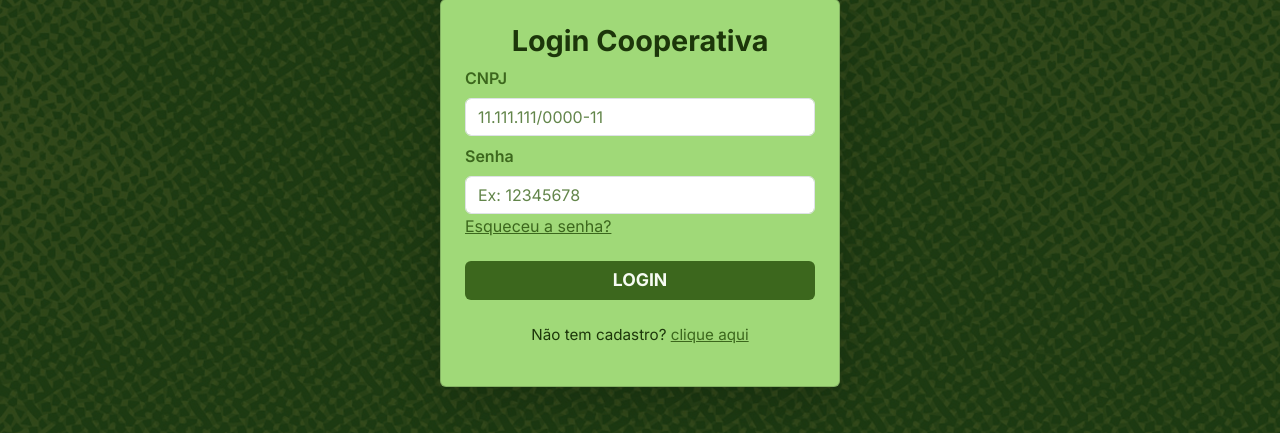
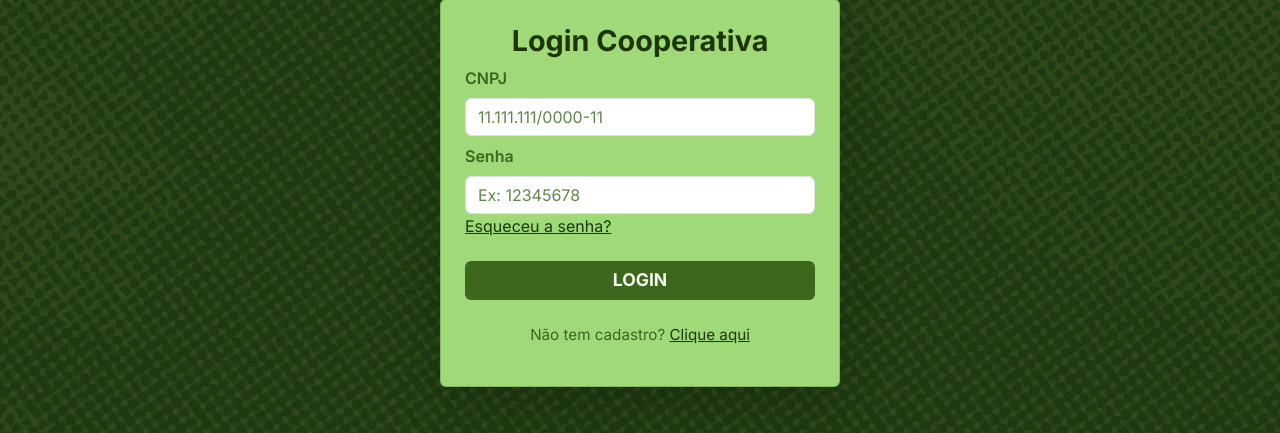
Before and after one commit to gustav0-rdg/tcc_cooperativas, a Flask app: page /login in a window 1280 px wide. Shown: the part 207-640 px from the top of the page. Run offline with Flask 3, Linux system fonts and the light colour scheme; some libraries are stand-ins or nearby versions.

Commit message:
FIX: Finalização da página de login e cadastro cooperativas

```diff
--- a/static/css/login/login.css
+++ b/static/css/login/login.css
@@ -55,7 +55,7 @@ input::placeholder{
 }
 
 #form p {
-    color: var(--verde-escuro) !important;
+    color: var(--verde-escuro-medio) !important;
     font-size: 0.95rem;
 }
 
@@ -64,7 +64,7 @@ input::placeholder{
 }
 
 .link_a {
-    color: var(--verde-escuro-medio);
+    color: var(--verde-escuro);
 }
 
 .link_a:hover {
--- a/templates/cadastro.html
+++ b/templates/cadastro.html
@@ -56,7 +56,7 @@
           <div class="form-check mb-3">
             <input type="checkbox" class="form-check-input" id="termos" name="termos" required>
             <p class="form-check-label" for="termos">
-              Li e concordo com os <a id="termosDeUso" href="#">termos de uso</a>
+              Li e concordo com os <a id="termosDeUso" href="#" class="link">termos de uso</a>
             </p>
           </div>
           <button type="submit" class="btn btn-primary w-100  ">Cadastrar</button>
--- a/templates/login-cooperativa.html
+++ b/templates/login-cooperativa.html
@@ -43,7 +43,7 @@
 
           <button type="submit" class="btn btn-primary btn-login w-100">Login</button>
           <p class="text-center mt-4">
-            Não tem cadastro? <a href="/cadastro" class="link_a"> clique aqui </a>
+            Não tem cadastro? <a href="/cadastro" class="link_a"> Clique aqui </a>
           </p>
         </form>
       </div>
```
